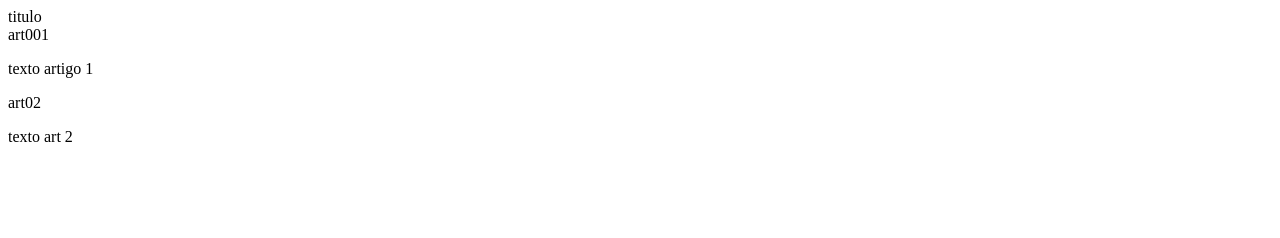
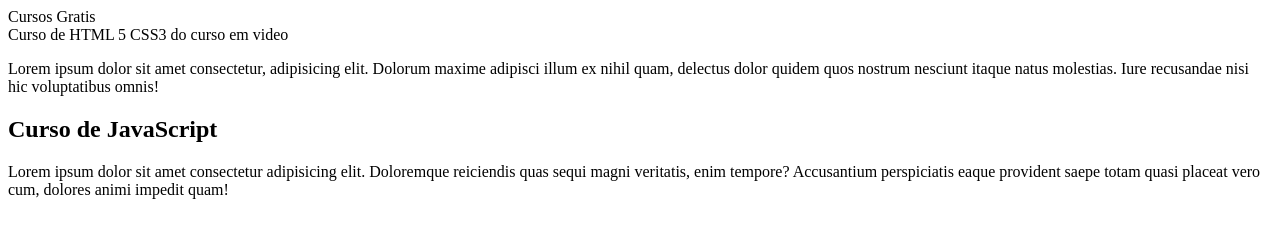
Before and after one commit to camposprogramador/projeto-site, a plain HTML site: page index.html in a window 1280 px wide. Drawn offline with Linux system fonts and the light colour scheme.

Commit message:
comecei a desenvolver o  conteúdo

```diff
--- a/index.html
+++ b/index.html
@@ -8,14 +8,16 @@
 </head>
 <body>
     <main>
-        <header>titulo</header>
+        <header>Cursos Gratis</header>
         <article>
-            art001
-            <p>texto artigo 1</p>
+            Curso de HTML 5 CSS3 do  curso em video
+            <p> Lorem ipsum dolor sit amet consectetur, adipisicing elit. Dolorum maxime adipisci illum ex nihil quam, delectus dolor quidem quos nostrum nesciunt itaque natus molestias. Iure recusandae nisi hic voluptatibus omnis!</p>
         </article>
         <article>
-            art02
-            <p>texto art 2</p>
+            <h2>Curso de JavaScript</h2>
+            <p>
+                Lorem ipsum dolor sit amet consectetur adipisicing elit. Doloremque reiciendis quas sequi magni veritatis, enim tempore? Accusantium perspiciatis eaque provident saepe totam quasi placeat vero cum, dolores animi impedit quam!
+            </p>
         </article>
     </main>
 
```
